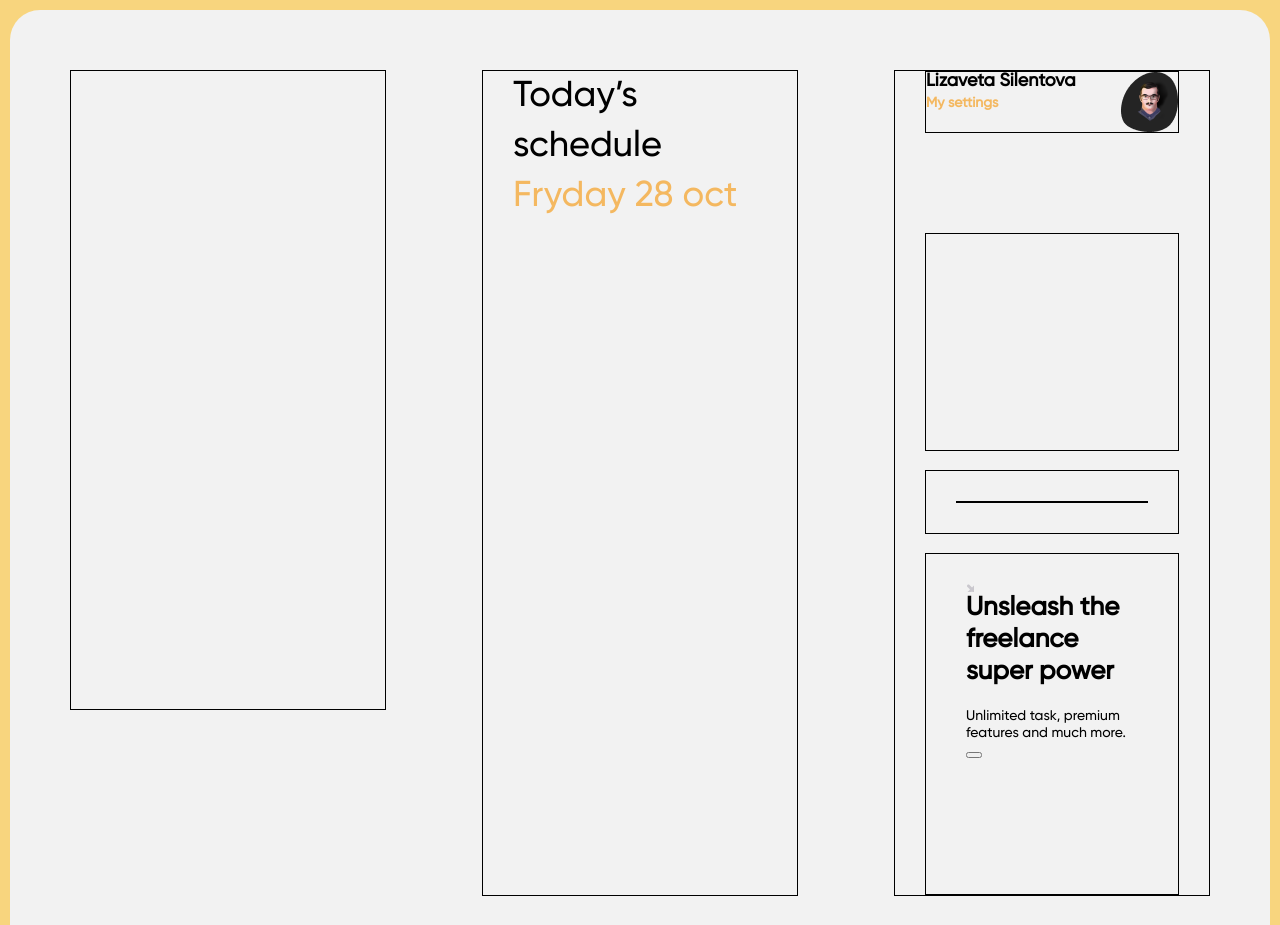
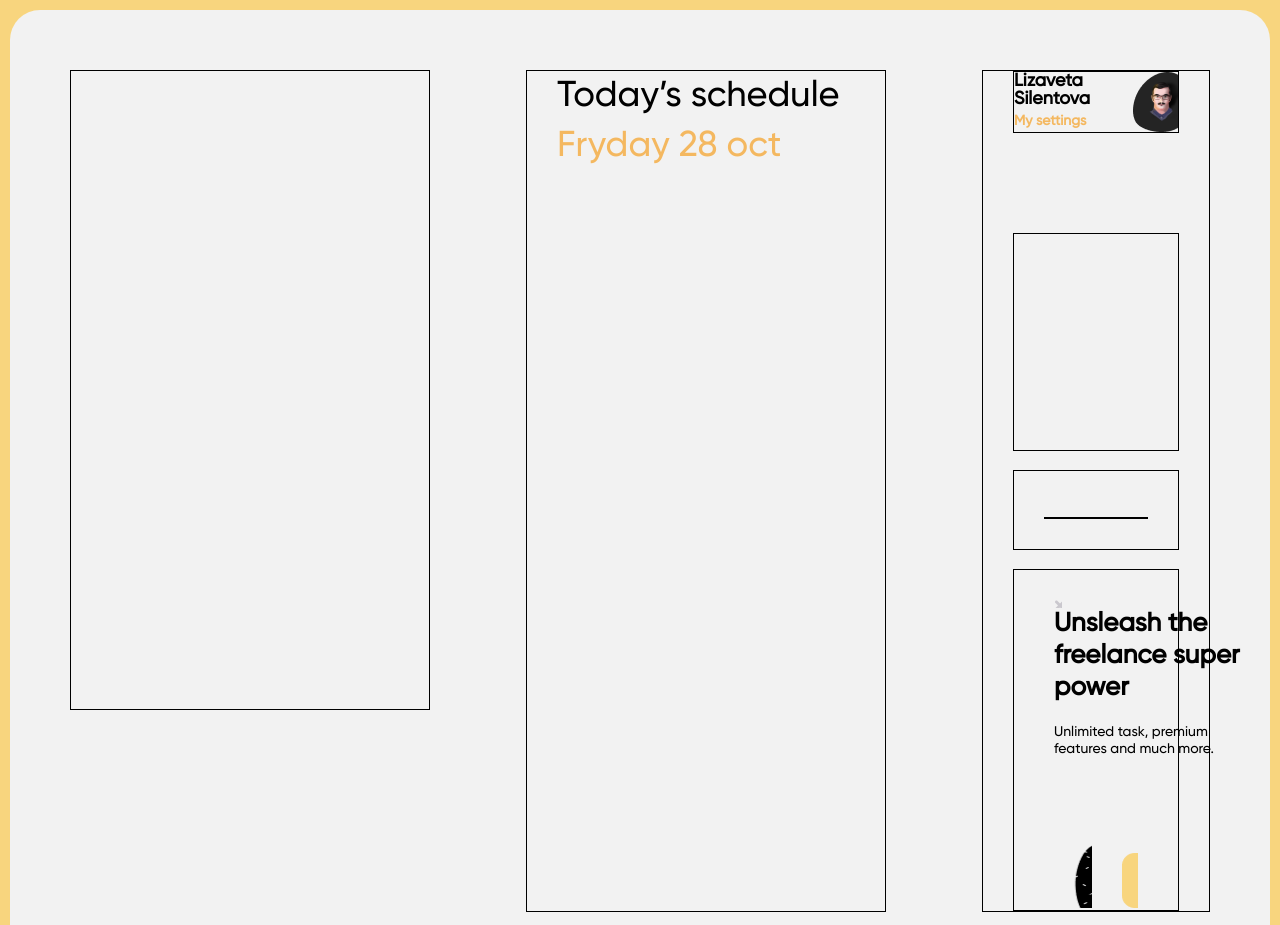
Before and after one commit to lizasilent/taskly, a React (Create React App) app: page / in a window 1280 px wide. Shown: the top 925 px of the page. Built offline with nearby package versions, Linux system fonts and the light colour scheme.

Commit message:
right column details 2

```diff
--- a/src/App.css
+++ b/src/App.css
@@ -28,21 +28,21 @@
 }
 
 .left {
-  width: 477px;
+  width: 40%;
   border: 1px solid black;
   height: 80vh;
   padding: 0 30px;
 }
 
 .middle {
-  width: 477px;
+  width: 40%;
   margin: 0 96px;
   border: 1px solid black;
   padding: 0 30px;
 }
 
 .right {
-  width: 477px;
+  width: 20%;
   border: 1px solid black;
   padding: 0 30px;
 }
@@ -85,7 +85,7 @@
 }
 
 .user__logo {
-  background: url(./images/Profile\ Pic.png);
+  background: url(./images/profile-pic.png)  no-repeat;
   height: 60px;
   width: 57px;
 }
@@ -111,33 +111,48 @@
   height: 342px;
   padding: 30px 40px 0;
   text-align: left;
+  display: flex;
+  flex-direction: column;
 }
 
 .close-icon {
-  background: url(./images/close.png);
+  background: url(./images/close.png) no-repeat;
   height: 8px;
   width: 8px;
+
+  justify-self: right;
 }
 
 .ads-info__header {
   font-size: 26px;
   font-weight: bold;
   margin: 0 0 20px;
+  width: 190px;
 }
 
 .ads-info__text {
   font-size: 14px;
   margin: 0;
+  width: 190px;
 }
 
 .ads-info__images {
-
+display: flex;
+flex-direction: row;
+align-items:flex-end;
+position: relative;
+max-height: 150px;
 }
 
 .ads-info__img-left {
-
+  background: url(./images/bust.png) no-repeat;
+  height: 150px;
+  width: 135px;
+  margin-right: 30px;
 }
 
 .ads-info__button {
-
+  background: url(./images/CTA.png)  no-repeat;
+  height: 55px;
+  width: 55px;
 }
--- a/src/components/RightMenu.js
+++ b/src/components/RightMenu.js
@@ -12,7 +12,9 @@ function RightMenu() {
       </div>
 
       <div className="music"></div>
+
       <div className="time">
+        <p></p>
         <div className="weather"></div>
       </div>
 
@@ -26,7 +28,7 @@ function RightMenu() {
 
         <div className="ads-info__images">
             <div className="ads-info__img-left"></div>
-            <button className="ads-info__button"></button>
+            <div className="ads-info__button"></div>
         </div>
       </div>
     </div>
```
Also changed, not shown: src/images/profile-pic.png (renamed from src/images/Profile Pic.png).
